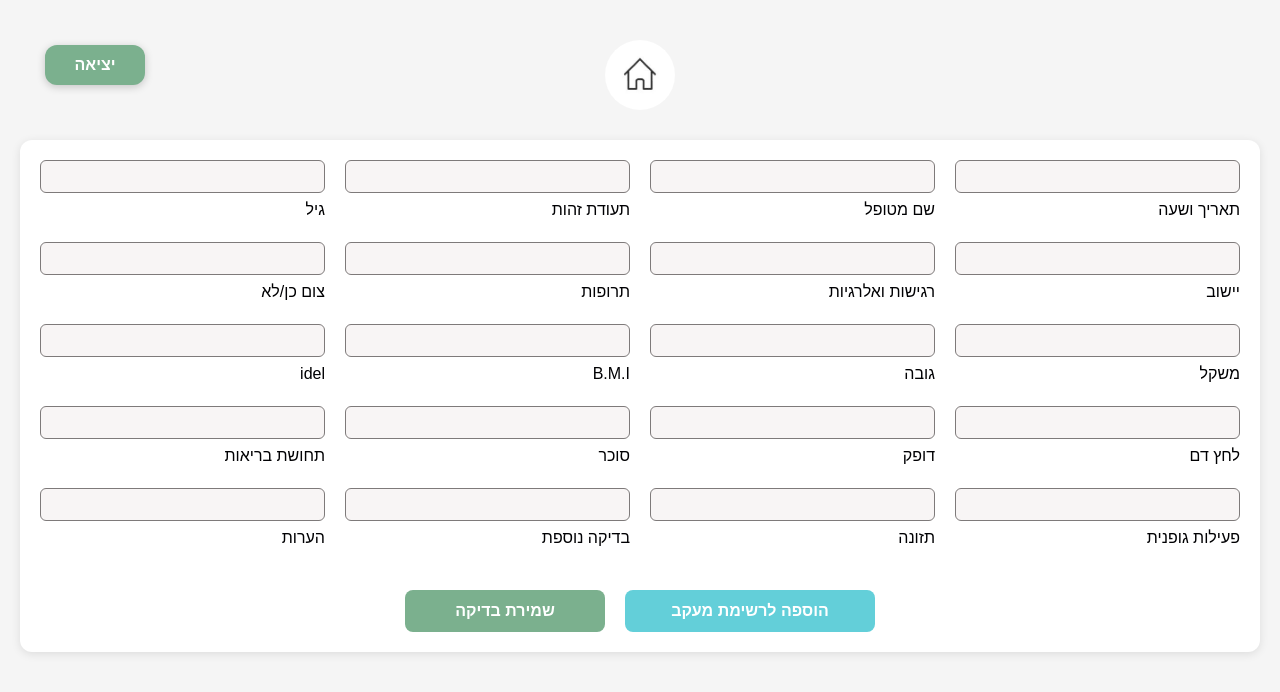
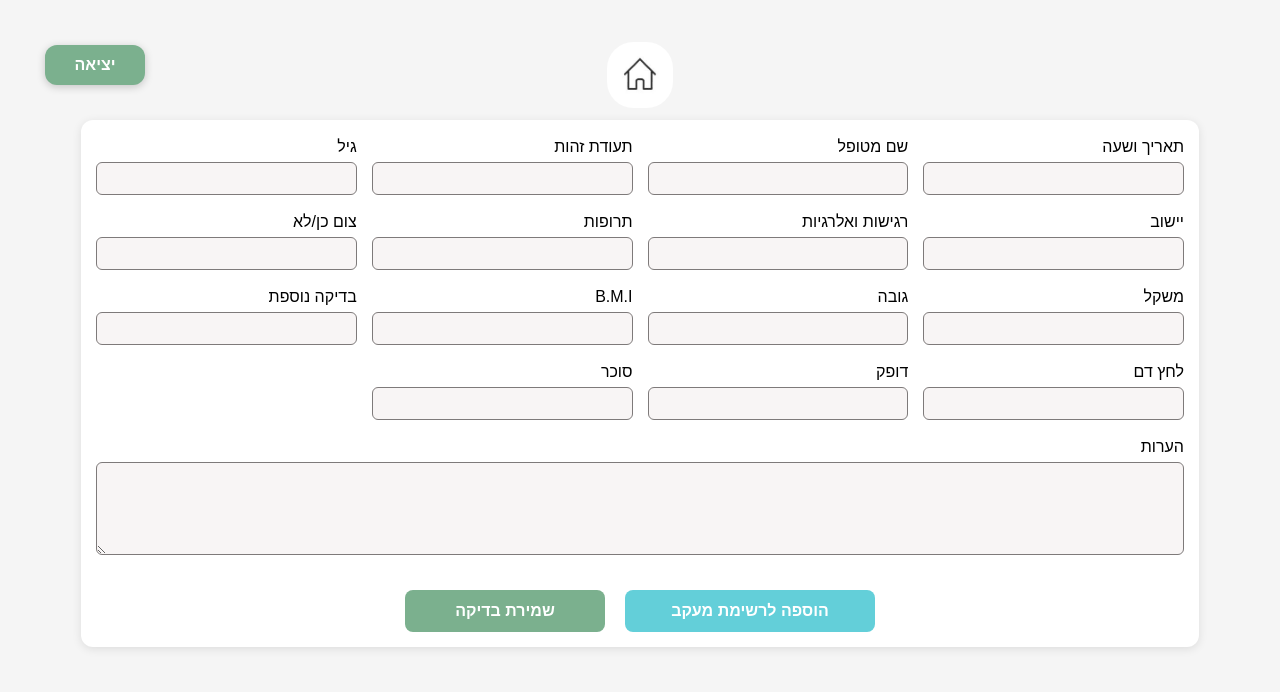
Before and after one commit to Mohasalyan/nurse-my, a React (Vite) app in the folder client/: page /dailytest in a window 1280 px wide. Shown: the top 692 px of the page. Built offline with nearby package versions, Linux system fonts and the light colour scheme.

Commit message:
done with the form and restyled previous pages

```diff
--- a/client/src/Components/HomeB/HomeB.css
+++ b/client/src/Components/HomeB/HomeB.css
@@ -4,6 +4,6 @@
     width: 100%;
     height: 100%;
     object-fit: contain;
-    border-radius: 50%;
-    padding: 10px;
+    border-radius: 40%;
+    padding: 8px;
 }
--- a/client/src/pages/DailyTest/DailyTest.css
+++ b/client/src/pages/DailyTest/DailyTest.css
@@ -1,4 +1,3 @@
-/* Reset and global settings */
 body, html, #root {
   height: 100%;
   width: 100%;
@@ -8,12 +7,17 @@ body, html, #root {
   font-family: Arial, sans-serif;
 }
 
+.home {
+  display: flex;
+  justify-content: center;
+  align-items: center;
+  margin-top: 25px;
+}
+
 .dailytest {
   min-height: 100vh;
   width: 100%;
   background-color: #f5f5f5;
-  position: relative;
-  box-sizing: border-box;
   display: flex;
   flex-direction: column;
   align-items: center;
@@ -23,56 +27,56 @@ body, html, #root {
   width: 100%;
   display: flex;
   justify-content: center;
-  margin-top: 40px;
+  margin-top: 20px;
 }
 
 .daily-form {
   display: grid;
   grid-template-columns: repeat(4, 1fr);
-  gap: 20px;
+  gap: 15px;
   direction: rtl;
   max-width: 1200px;
-  width: 100%;
-  padding: 20px;
-  color: rgb(0, 0, 3);
-  background-color: rgb(255, 255, 255);
+  width: 85%;
+  height: 50%;
+  padding: 15px;
+  background-color: #ffffff;
   border-radius: 12px;
   box-shadow: 0 2px 10px rgba(0, 0, 0, 0.1);
 }
 
-.home {
-  display: flex;
-  justify-content: center;
-  align-items: center;
-  margin-top: 25px;
-  background-color: #f5f5f5;
-}
+
 .form-field {
   display: flex;
   flex-direction: column;
-  align-items: flex-start; /* Align to the right */
-  gap: 5px;
+  align-items: flex-end;
+  gap: 3px;
 }
 
 .form-field label {
-  white-space: nowrap;
+  align-self: flex-start;
+  color: #000000;
 }
 
-.form-field input {
-  padding: 8px 12px;
+.form-field input,
+.form-field textarea {
+  padding: 8px;
   border: 1px solid #7e7a7a;
-  color: black;
   border-radius: 6px;
   width: 100%;
   box-sizing: border-box;
   background-color: #f8f5f5;
+  color: black;
+  text-align: right;
+  resize: vertical;
+
 }
 
+.full-width {
+  grid-column: span 4;
+}
 
 .buttons {
   display: flex;
-  flex-direction: row;
-  flex-wrap: wrap;
   justify-content: center;
   align-items: center;
   margin-top: 20px;
--- a/client/src/pages/DailyTest/DailyTest.jsx
+++ b/client/src/pages/DailyTest/DailyTest.jsx
@@ -15,7 +15,7 @@ const DailyTest = () => {
 
   const handleSubmit = (event) => {
     event.preventDefault();
-    alert(JSON.stringify(inputs, null, 2)); // show form data as JSON
+    alert(JSON.stringify(inputs, null, 2));
   };
 
   const fields = [
@@ -30,15 +30,10 @@ const DailyTest = () => {
     { label: "משקל", name: "weight" },
     { label: "גובה", name: "height" },
     { label: "B.M.I", name: "bmi" },
-    { label: " idel", name: "idle" },
+    { label: "בדיקה נוספת", name: "extraTest" },
     { label: "לחץ דם", name: "bloodPressure" },
     { label: "דופק", name: "pulse" },
-    { label: "סוכר", name: "sugar" },
-    { label: "תחושת בריאות", name: "healthFeeling" },
-    { label: "פעילות גופנית", name: "exercise" },
-    { label: "תזונה", name: "nutrition" },
-    { label: "בדיקה נוספת", name: "extraTest" },
-    { label: " הערות", name: "notes" }
+    { label: "סוכר", name: "sugar" }
   ];
 
   return (
@@ -48,18 +43,14 @@ const DailyTest = () => {
       </div>
 
       <div className="home">
-        <HomeB
-          image={homeIcon}
-          style={{ width: "50px", height: "50px" }}
-          to="/home"
-        />
+        <HomeB image={homeIcon} style={{ width: "50px", height: "50px" }} to="/home" />
       </div>
 
-      {/* Form Section */}
       <div className="formPart">
         <form onSubmit={handleSubmit} className="daily-form">
           {fields.map((field) => (
             <div key={field.name} className="form-field">
+              <label htmlFor={field.name}>{field.label}</label>
               <input
                 type="text"
                 id={field.name}
@@ -67,9 +58,20 @@ const DailyTest = () => {
                 value={inputs[field.name] || ""}
                 onChange={handleChange}
               />
-              <label htmlFor={field.name}>{field.label}</label>
             </div>
           ))}
+
+          {/* Notes field */}
+          <div className="form-field full-width">
+            <label htmlFor="notes">הערות</label>
+            <textarea
+              id="notes"
+              name="notes"
+              value={inputs.notes || ""}
+              onChange={handleChange}
+              rows="5"
+            />
+          </div>
 
           <div className="buttons">
             <button
@@ -79,11 +81,7 @@ const DailyTest = () => {
             >
               הוספה לרשימת מעקב
             </button>
-            <input
-              type="submit"
-              value="שמירת בדיקה"
-              className="submit-button"
-            />
+            <input type="submit" value="שמירת בדיקה" className="submit-button" />
           </div>
         </form>
       </div>
```
